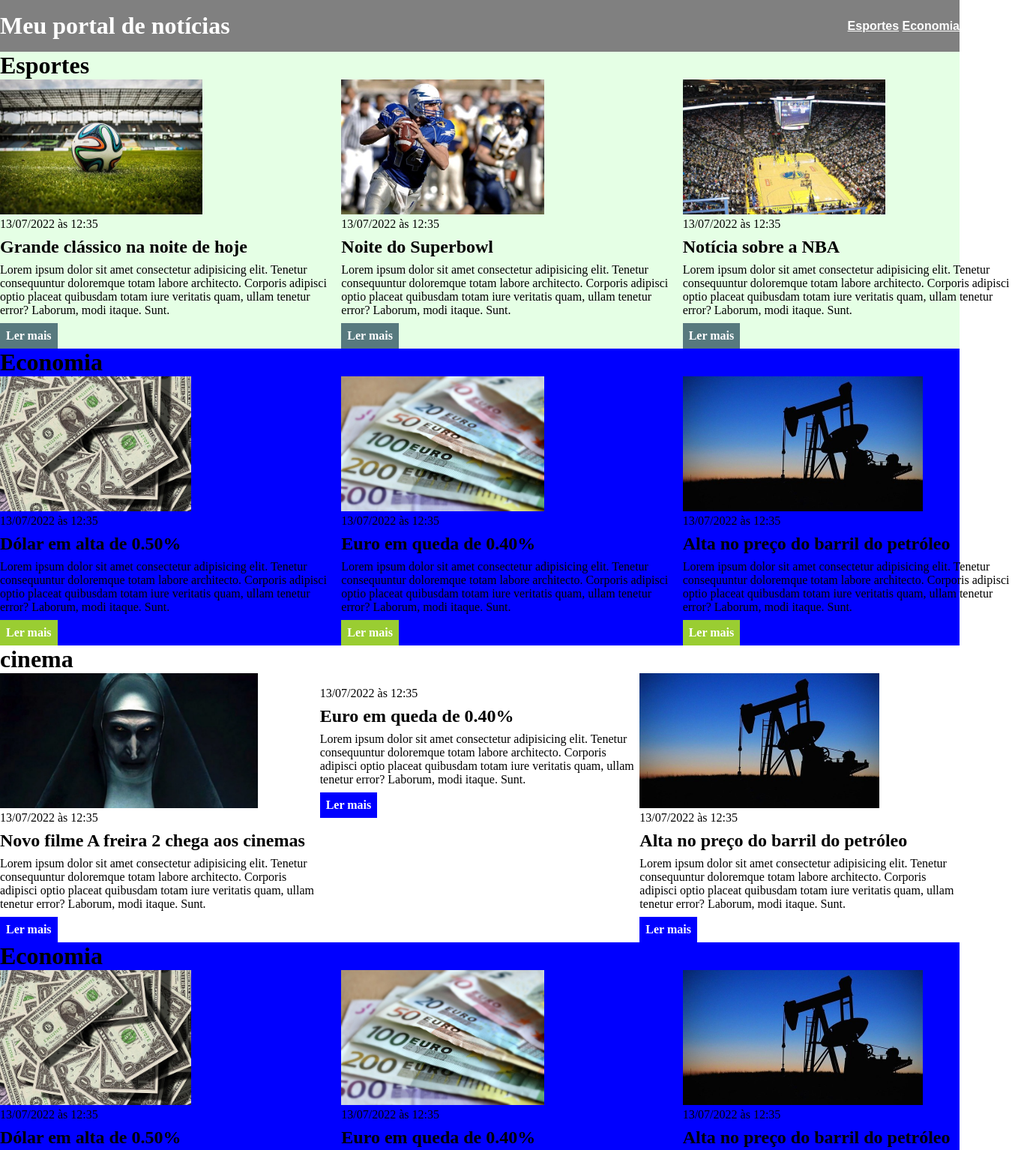
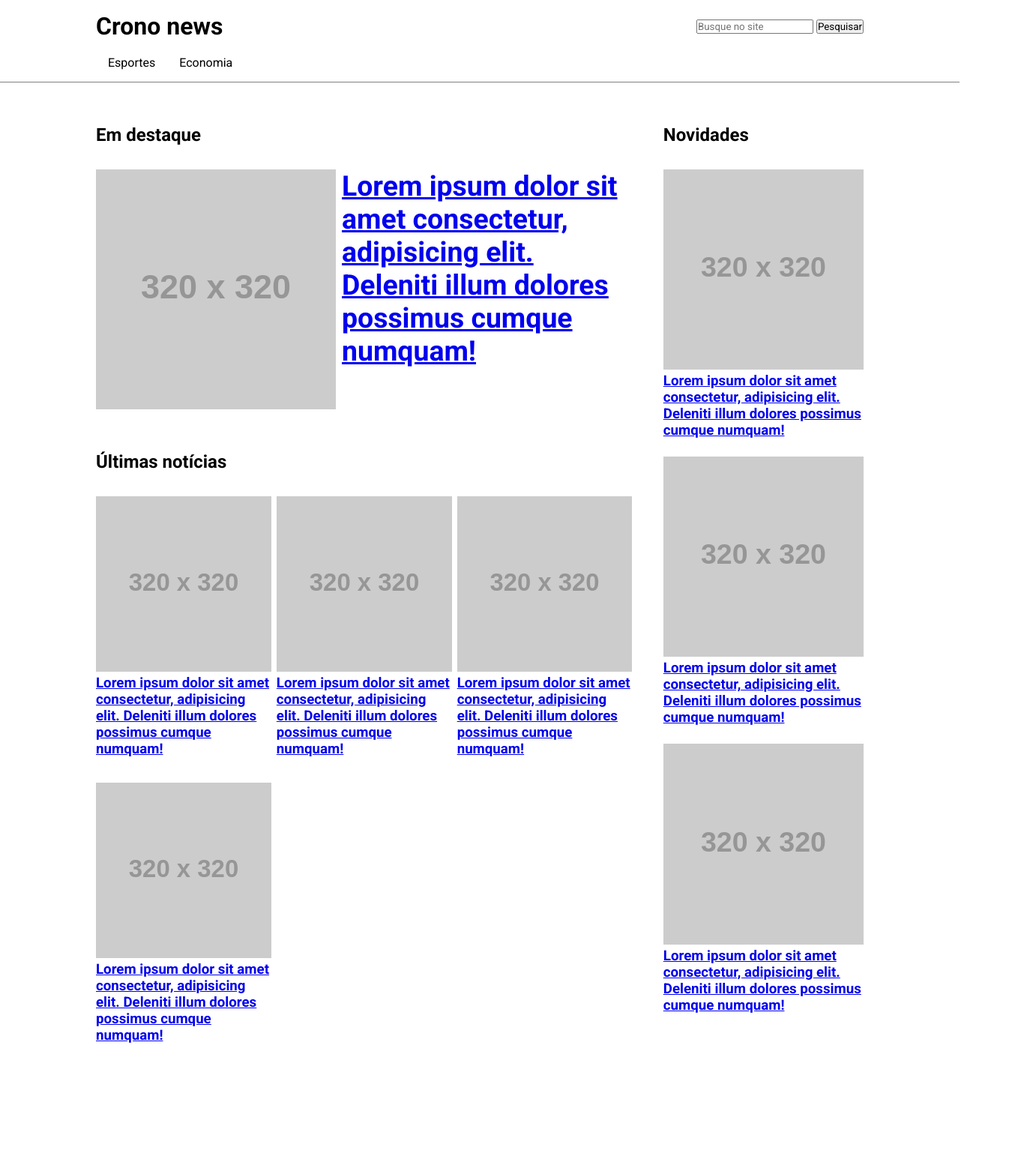
Before and after one commit to MozartSoares/Estudo_front, a plain HTML site: page index.html in a window 1280 px wide. Shown: the top 1534 px of the page at 75% size, 1366 px wide, since content can reach past the window. After the commit the page ends 1392 px from the top, so only its background shows below. Drawn offline with Linux system fonts and the light colour scheme; placeholder pictures from the web are drawn by us.

Commit message:
initial commit

```diff
--- a/index.html
+++ b/index.html
@@ -1,192 +1,123 @@
 <!DOCTYPE html>
-<html lang="pt-BR">
+<html lang="pt-br">
+
 <head>
     <meta charset="UTF-8">
-    <meta http-equiv="X-UA-Compatible" content="IE=edge">
     <meta name="viewport" content="width=device-width, initial-scale=1.0">
-    <title>Meu portal de notícias</title>
-    <link rel="stylesheet" href="./main.css">
+    <title>Portal de notícias</title>
+    <link rel="preconnect" href="https://fonts.googleapis.com" />
+    <link rel="preconnect" href="https://fonts.gstatic.com" crossorigin />
+    <link href="https://fonts.googleapis.com/css2?family=Roboto:wght@400;700&display=swap" rel="stylesheet" />
+    <link rel="stylesheet" href="main.css">
 </head>
+
 <body>
     <header>
         <div class="container">
-            <h1>Meu portal de notícias</h1>
-            <nav>
-                <ul>
-                    <li>
-                        <a href="#esportes" title="Ir para a seção de esportes">Esportes</a>
-                    </li>
-                    <li>
-                        <a href="#economia" title="Ir para a seção de notícias">Economia</a>
-                    </li>
-                </ul>
+            <h1>Crono news</h1>
+            <form>
+                <input type="search" placeholder="Busque no site">
+                <button type="submit">Pesquisar</button>
+            </form>
         </div>
+        <nav class="container">
+            <ul class="menu">
+                <li>Esportes
+                    <ul class="submenu">
+                        <li><a href="#">Futebol</a></li>
+                        <li><a href="#">Basquete</a></li>
+                        <li><a href="#">Vôlei</a></li>
+                    </ul>
+                </li>
+                <li>Economia
+                    <ul class="submenu">
+                        <li><a href="#">Imposto de renda</a></li>
+                        <li><a href="#">Finanças pessoais</a></li>
+                        <li><a href="#">Bolsa de valores</a></li>
+                    </ul>
+                </li>
+            </ul>
+            <div class="clear"></div>
         </nav>
     </header>
-    <section id="esportes">
-        <div class="esportes_class">
-            <h2>Esportes</h2>
-            <div class="articles">
-                <article>
-                    <img src="./imagens/futebol.jpg" alt="Bola de futebol no gramado" />
-                    <header>
-                        <time>13/07/2022 às 12:35</time>
-                    </header>
-                    <h3>Grande clássico na noite de hoje</h3>
-                    <p>
-                        Lorem ipsum dolor sit amet consectetur adipisicing elit. Tenetur consequuntur doloremque totam labore architecto. Corporis adipisci optio placeat quibusdam totam iure veritatis quam, ullam tenetur error? Laborum, modi itaque. Sunt.
-                    </p>
-                    <a href="#" title="Leia a notícia completa">Ler mais</a>
+    <div class="container conteudo">
+        <main>
+            <section class="destaque">
+                <h2>Em destaque</h2>
+                <article class="noticia">
+                    <a href="#">
+                        <img src="//via.placeholder.com/320x320" alt="#">
+                        <h3>
+                            Lorem ipsum dolor sit amet consectetur, adipisicing elit. Deleniti illum dolores possimus cumque numquam!
+                        </h3>
+                    </a>
                 </article>
-                <article>
-                    <img src="./imagens/futebol-americano.jpg" alt="Jogador de futebol americano correndo com a bola na mão" />
-                    <header>
-                        <time>13/07/2022 às 12:35</time>
-                    </header>
-                    <h3>Noite do Superbowl</h3>
-                    <p>
-                        Lorem ipsum dolor sit amet consectetur adipisicing elit. Tenetur consequuntur doloremque totam labore architecto. Corporis adipisci optio placeat quibusdam totam iure veritatis quam, ullam tenetur error? Laborum, modi itaque. Sunt.
-                    </p>
-                    <a href="#" title="Leia a notícia completa">Ler mais</a>
+            </section>
+            <section>
+                    <h2>Últimas notícias</h2>
+                <div class="noticias">
+                    <article class="noticia">
+                        <a href="#">
+                            <img src="//via.placeholder.com/320x320" alt="#">
+                            <h3>
+                                Lorem ipsum dolor sit amet consectetur, adipisicing elit. Deleniti illum dolores possimus cumque numquam!
+                            </h3>
+                        </a>
+                    </article><article class="noticia">
+                        <a href="#">
+                            <img src="//via.placeholder.com/320x320" alt="#">
+                            <h3>
+                                Lorem ipsum dolor sit amet consectetur, adipisicing elit. Deleniti illum dolores possimus cumque numquam!
+                            </h3>
+                        </a>
+                    </article><article class="noticia">
+                        <a href="#">
+                            <img src="//via.placeholder.com/320x320" alt="#">
+                            <h3>
+                                Lorem ipsum dolor sit amet consectetur, adipisicing elit. Deleniti illum dolores possimus cumque numquam!
+                            </h3>
+                        </a>
+                    </article><article class="noticia">
+                        <a href="#">
+                            <img src="//via.placeholder.com/320x320" alt="#">
+                            <h3>
+                                Lorem ipsum dolor sit amet consectetur, adipisicing elit. Deleniti illum dolores possimus cumque numquam!
+                            </h3>
+                        </a>
+                    </article>
+                </div>
+            </section>
+        </main>
+        <aside>
+            <section class="novidades">
+                <h2>Novidades</h2>
+                <article class="noticia">
+                    <a href="#">
+                        <img src="//via.placeholder.com/320x320" alt="#">
+                        <h3>
+                            Lorem ipsum dolor sit amet consectetur, adipisicing elit. Deleniti illum dolores possimus cumque numquam!
+                        </h3>
+                    </a>
                 </article>
-                <article>
-                    <img src="./imagens/basquete.jpg" title="Vista aérea de uma quadra de basquete" />
-                    <header>
-                        <time>13/07/2022 às 12:35</time>
-                    </header>
-                    <h3>Notícia sobre a NBA</h3>
-                    <p>
-                        Lorem ipsum dolor sit amet consectetur adipisicing elit. Tenetur consequuntur doloremque totam labore architecto. Corporis adipisci optio placeat quibusdam totam iure veritatis quam, ullam tenetur error? Laborum, modi itaque. Sunt.
-                    </p>
-                    <a href="#" title="Leia a notícia completa">Ler mais</a>
+                <article class="noticia" ">
+                    <a href="#">
+                        <img src="//via.placeholder.com/320x320" alt="#">
+                        <h3>
+                            Lorem ipsum dolor sit amet consectetur, adipisicing elit. Deleniti illum dolores possimus cumque numquam!
+                        </h3>
+                    </a>
                 </article>
-                <article>
-                    </header>
-                </article>
-            </div>
-        </div>
-    </section>
-    <section id="economia">
-        <div class="economia_class">
-            <h2>Economia</h2>
-            <div class="articles">
-                <article>
-                    <img src="./imagens/dolares.jpg" alt="Muitos dólares" />
-                    <header>
-                        <time>13/07/2022 às 12:35</time>
-                    </header>
-                    <h3>Dólar em alta de 0.50%</h3>
-                    <p>
-                        Lorem ipsum dolor sit amet consectetur adipisicing elit. Tenetur consequuntur doloremque totam labore architecto. Corporis adipisci optio placeat quibusdam totam iure veritatis quam, ullam tenetur error? Laborum, modi itaque. Sunt.
-                    </p>
-                    <a href="#" title="Leia a notícia completa">Ler mais</a>
-                </article>
-                <article>
-                    <img src="./imagens/euro.jpg" alt="Várias notas de euro" />
-                    <header>
-                        <time>13/07/2022 às 12:35</time>
-                    </header>
-                    <h3>Euro em queda de 0.40%</h3>
-                    <p>
-                        Lorem ipsum dolor sit amet consectetur adipisicing elit. Tenetur consequuntur doloremque totam labore architecto. Corporis adipisci optio placeat quibusdam totam iure veritatis quam, ullam tenetur error? Laborum, modi itaque. Sunt.
-                    </p>
-                    <a href="#" title="Leia a notícia completa">Ler mais</a>
-                </article>
-                <article>
-                    <img src="./imagens/petroleo.jpg" alt="Extração de petróleo" />
-                    <header>
-                        <time>13/07/2022 às 12:35</time>
-                    </header>
-                    <h3>Alta no preço do barril do petróleo</h3>
-                    <p>
-                        Lorem ipsum dolor sit amet consectetur adipisicing elit. Tenetur consequuntur doloremque totam labore architecto. Corporis adipisci optio placeat quibusdam totam iure veritatis quam, ullam tenetur error? Laborum, modi itaque. Sunt.
-                    </p>
-                    <a href="#" title="Leia a notícia completa">Ler mais</a>
-                </article>
-            </div>
-        </div>
-    </section>
+                <articl class="noticia">
+                    <a href="#">
+                        <img src="//via.placeholder.com/320x320" alt="#">
+                        <h3>
+                            Lorem ipsum dolor sit amet consectetur, adipisicing elit. Deleniti illum dolores possimus cumque numquam!
+                        </h3>
+                    </a>
+                </articl>
+            </section>
+        </aside>
+    </div>
+</body>
 
-
-    <section id="cinema">
-        <div class="cinema_class">
-            <h2>cinema</h2>
-            <div class="articles">
-                <article>
-                    <img src="./imagens/freira.jpg" alt="imagem da freira" />
-                    <header>
-                        <time>13/07/2022 às 12:35</time>
-                    </header>
-                    <h3>Novo filme A freira 2 chega aos cinemas</h3>
-                    <p>
-                        Lorem ipsum dolor sit amet consectetur adipisicing elit. Tenetur consequuntur doloremque totam labore architecto. Corporis adipisci optio placeat quibusdam totam iure veritatis quam, ullam tenetur error? Laborum, modi itaque. Sunt.
-                    </p>
-                    <a href="#" title="Leia a notícia completa">Ler mais</a>
-                </article>
-                <article>
-                    <img src="" alt="" />
-                    <header>
-                        <time>13/07/2022 às 12:35</time>
-                    </header>
-                    <h3>Euro em queda de 0.40%</h3>
-                    <p>
-                        Lorem ipsum dolor sit amet consectetur adipisicing elit. Tenetur consequuntur doloremque totam labore architecto. Corporis adipisci optio placeat quibusdam totam iure veritatis quam, ullam tenetur error? Laborum, modi itaque. Sunt.
-                    </p>
-                    <a href="#" title="Leia a notícia completa">Ler mais</a>
-                </article>
-                <article>
-                    <img src="./imagens/petroleo.jpg" alt="Extração de petróleo" />
-                    <header>
-                        <time>13/07/2022 às 12:35</time>
-                    </header>
-                    <h3>Alta no preço do barril do petróleo</h3>
-                    <p>
-                        Lorem ipsum dolor sit amet consectetur adipisicing elit. Tenetur consequuntur doloremque totam labore architecto. Corporis adipisci optio placeat quibusdam totam iure veritatis quam, ullam tenetur error? Laborum, modi itaque. Sunt.
-                    </p>
-                    <a href="#" title="Leia a notícia completa">Ler mais</a>
-                </article>
-            </div>
-        </div>
-    </section>
-    <section id="economia">
-        <div class="economia_class">
-            <h2>Economia</h2>
-            <div class="articles">
-                <article>
-                    <img src="./imagens/dolares.jpg" alt="Muitos dólares" />
-                    <header>
-                        <time>13/07/2022 às 12:35</time>
-                    </header>
-                    <h3>Dólar em alta de 0.50%</h3>
-                    <p>
-                        Lorem ipsum dolor sit amet consectetur adipisicing elit. Tenetur consequuntur doloremque totam labore architecto. Corporis adipisci optio placeat quibusdam totam iure veritatis quam, ullam tenetur error? Laborum, modi itaque. Sunt.
-                    </p>
-                    <a href="#" title="Leia a notícia completa">Ler mais</a>
-                </article>
-                <article>
-                    <img src="./imagens/euro.jpg" alt="Várias notas de euro" />
-                    <header>
-                        <time>13/07/2022 às 12:35</time>
-                    </header>
-                    <h3>Euro em queda de 0.40%</h3>
-                    <p>
-                        Lorem ipsum dolor sit amet consectetur adipisicing elit. Tenetur consequuntur doloremque totam labore architecto. Corporis adipisci optio placeat quibusdam totam iure veritatis quam, ullam tenetur error? Laborum, modi itaque. Sunt.
-                    </p>
-                    <a href="#" title="Leia a notícia completa">Ler mais</a>
-                </article>
-                <article>
-                    <img src="./imagens/petroleo.jpg" alt="Extração de petróleo" />
-                    <header>
-                        <time>13/07/2022 às 12:35</time>
-                    </header>
-                    <h3>Alta no preço do barril do petróleo</h3>
-                    <p>
-                        Lorem ipsum dolor sit amet consectetur adipisicing elit. Tenetur consequuntur doloremque totam labore architecto. Corporis adipisci optio placeat quibusdam totam iure veritatis quam, ullam tenetur error? Laborum, modi itaque. Sunt.
-                    </p>
-                    <a href="#" title="Leia a notícia completa">Ler mais</a>
-                </article>
-            </div>
-        </div>
-    </section>
-</body>
 </html>
--- a/main.css
+++ b/main.css
@@ -1,102 +1,100 @@
-*{
+* {
     box-sizing: border-box;
     margin: 0;
     padding: 0;
-}
-header .container{
-    background-color: gray;
-    display: flex;
-    align-items: center;
-    justify-content: space-between;
-    padding: 16px 0;
-    color: white;
-    text-decoration: none;
+    font-family: "Roboto", sans-serif;
 }
 
-header li {
-    display: inline;
-    text-decoration: none;
-    font-family: Arial, Helvetica, sans-serif;
-    font-weight: bold;
-    margin: left;
-}
-
-header li a {
-    color: white;
-}
-
-.economia_class {
-    width: 1366px;
+.container {
+    max-width: 1024px;
+    width: 100%;
     margin: 0 auto;
 }
 
-.esportes_class {
-    width: 1366px;
-    margin: 0 auto;
+header .container {
+    display: flex;
+    justify-content: space-between;
+    align-items: center;
 }
 
-.articles {
-    display: flex;
-    flex: wrap;
+header {
+    padding: 16px 0 0;/*apenas no campo superior*/
+    border-bottom: 1px solid gray;
+    margin-bottom: 56px;
 }
 
-.articles article img {
-    height: 180px;
+.submenu  {
+    position: absolute;
+    display: none;
+    list-style: none;
+    left: 0;
+    width: 300px;
+    top: 100%;
+    border: 1px solid red;
 }
 
-.articles .article {
-    width: 30%;
+.submenu li{
+    position: relative;
+    padding: 8px;
 }
 
-section h2
-.articles article{
-    margin-bottom: 16px
+.menu > li {
+    float: left;
+    list-style: none;
+    padding: 16px;
+    border-top: 4px solid transparent;
+    position: relative;
 }
 
-.articles article h3{
-    margin-top: 8px;
-margin-bottom: 8px;
+.clear {
+    clear: both;
 }
 
-.articles article a {
-    background-color: blue;
-    color: white;
-    padding: 8px;
-    display: inline-block;
-    text-decoration: none;
-    font-weight: bold;
-    margin-top: 8px;
+.menu li:hover .submenu {
+    display: block;
 }
 
-.articles article a:hover {
-    text-decoration: underline
+.menu li:hover {
+    border-color: red;
 }
 
-.articles article p
-.articles article a {
-    font-family: Arial, Helvetica, sans-serif;
+.conteudo {
+    display: grid;
+    grid-template-columns: 70% 30%;/*definindo largura das colunas com base no total (100%)*/
 }
 
-.articles article h3 {
-    font-size: 24px;
+.noticia img {
+    max-width: 100%;
+}
+
+.destaque {
+    margin-bottom: 56px;
+}
+
+.destaque .noticia a{
+    display: flex;
+    font-size: 2em;
+}
+
+.destaque .noticia img {
+    margin-right: 8px;
 }
 
 section h2 {
-    font-size: 32px;
+    margin-bottom: 32px;
 }
 
-#esportes {
-    background-color: rgba(0, 255, 0, 0.1)
+aside {
+    padding-left: 40px;
 }
 
-#esportes .articles article a{
-    background-color: rgb(87, 121, 126);
+aside .noticia {
+    margin-bottom: 24px;
 }
 
-#economia .articles article a {
-    background-color: yellowgreen
+.noticias {
+    display: grid;
+    grid-template-columns: repeat(3, 32.6%); /*funcao repeat está repetindo o valor 3x igual como se fosse 32.6%, 32.6%, 32.6%*/
+    column-gap: 1%; /*deixamos 98% do espaço dividido para 3 itens e deixamos 1% para cada uma das duas margens definidas na prorpiedade column-gap*/
+    row-gap: 5%;
 }
-
-#economia {
-    background-color:blue;
-}
```
Also changed, not shown: imagens/basquete.jpg (deleted), imagens/dolares.jpg (deleted), imagens/euro.jpg (deleted), imagens/freira.jpg (deleted), imagens/futebol-americano.jpg (deleted), imagens/futebol.jpg (deleted), imagens/petroleo.jpg (deleted).
